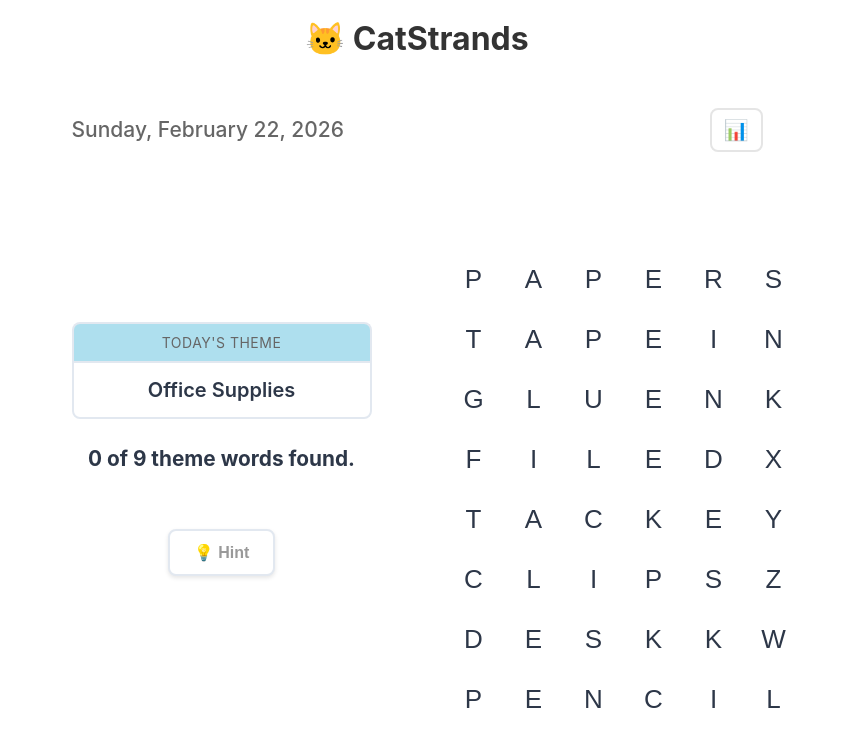
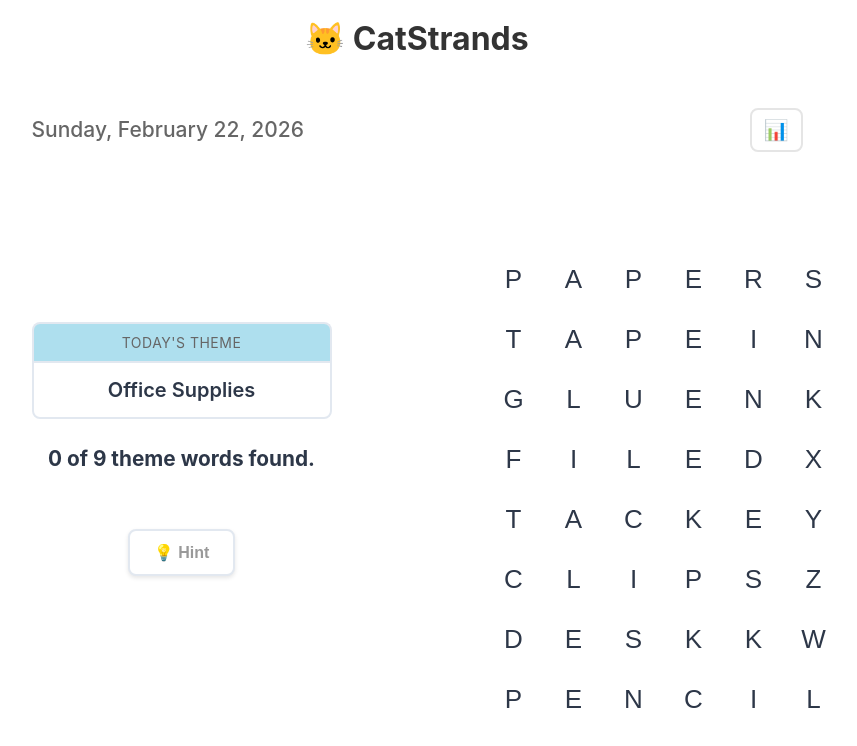
Before and after one commit to slmingol/catstrands, a React (Vite) app: page / in a window 1280 px wide. Shown: the top 746 px of the page, without its empty margins (223-1080 px from the left). Built offline with nearby package versions, Linux system fonts and the light colour scheme.

Commit message:
Double panel spacing again (80px to 160px gap)

```diff
--- a/src/components/StrandsGame.css
+++ b/src/components/StrandsGame.css
@@ -56,7 +56,7 @@
 
 .game-content {
   display: flex;
-  gap: 80px;
+  gap: 160px;
 }
 
 .left-panel {
```
